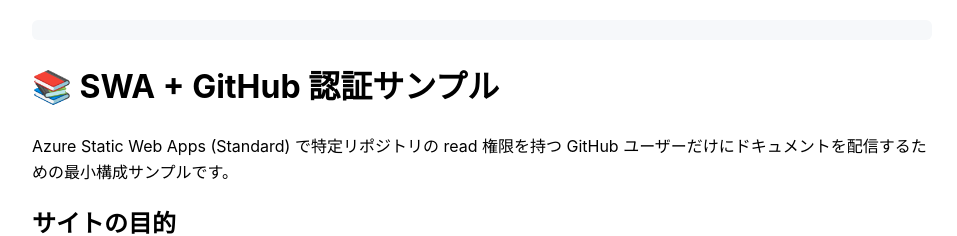
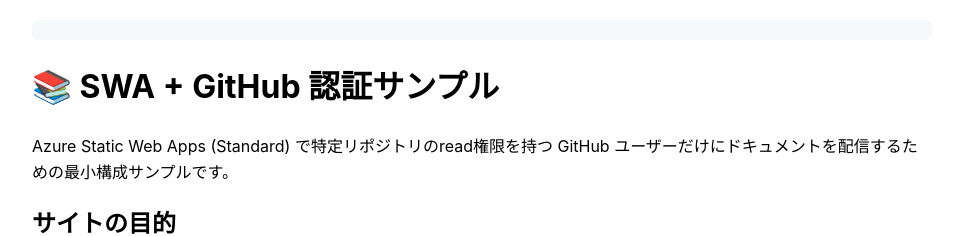
Before and after one commit to nuitsjp/swa-github-repo-auth, a plain HTML site: page docs/index.html in a window 1280 px wide. Shown: the top 236 px of the page, without its empty margins (158-1115 px from the left). Drawn offline with Linux system fonts and the light colour scheme; no server answers.

Commit message:
fix: ドキュメントの説明文における「read 権限」の表記を修正

```diff
--- a/docs/index.html
+++ b/docs/index.html
@@ -32,7 +32,7 @@
   <div id="user-info" class="user-info"></div>
 
   <h1>📚 SWA + GitHub 認証サンプル</h1>
-  <p>Azure Static Web Apps (Standard) で特定リポジトリの read 権限を持つ GitHub ユーザーだけにドキュメントを配信するための最小構成サンプルです。</p>
+  <p>Azure Static Web Apps (Standard) で特定リポジトリのread権限を持つ GitHub ユーザーだけにドキュメントを配信するための最小構成サンプルです。</p>
 
   <section>
     <h2>サイトの目的</h2>
```
